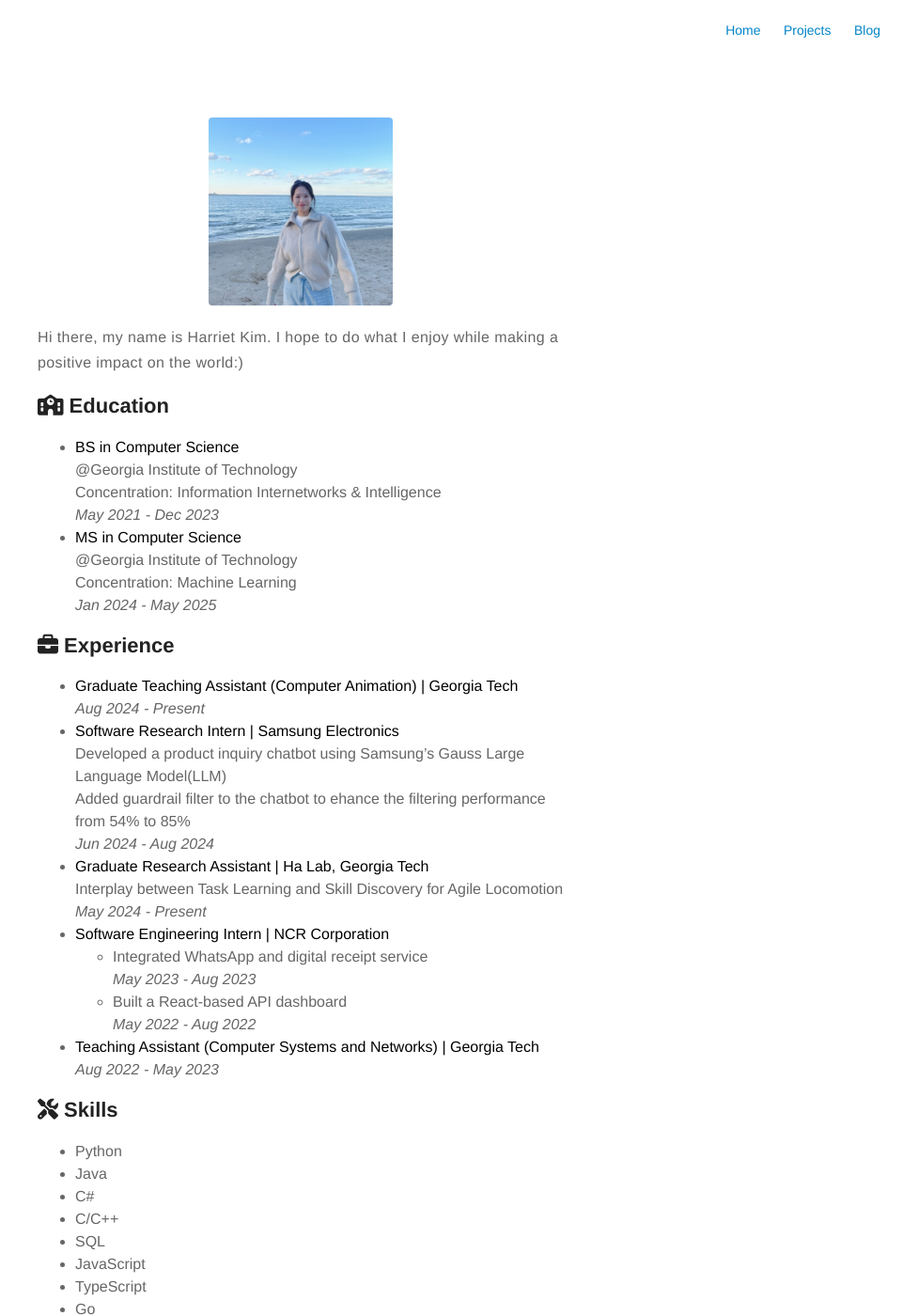
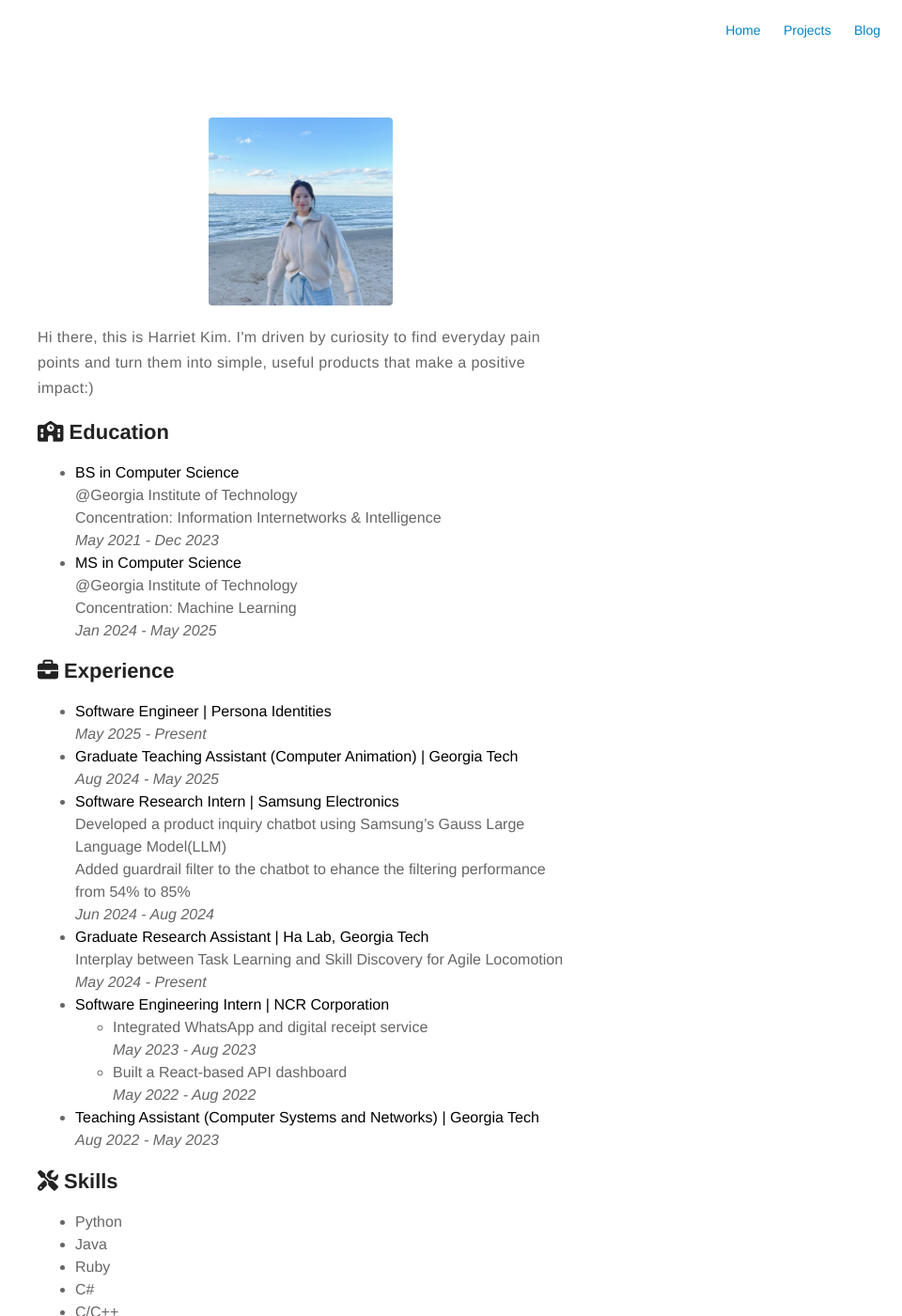
Before and after one commit to harriet99/Personal-Website, a Jekyll site: the page built from about.md, in a window 1280 px wide and 1400 px high. Shown: the whole window at 94% size, without its empty margins (320-1280 px from the left). Built offline with Jekyll 4.4.1, drawn with Linux system fonts in a browser that asks for light colours; nearby versions of some CDN libraries.

Commit message:
update about page

```diff
--- a/about.md
+++ b/about.md
@@ -4,7 +4,7 @@ layout: page
 ---
 ![Profile Image]({% if site.external-image %}{{ site.picture }}{% else %}{{ site.url }}/{{ site.picture }}{% endif %})
 
-<p>Hi there, my name is Harriet Kim. I hope to do what I enjoy while making a positive impact on the world:)</p>
+<p>Hi there, this is Harriet Kim. I'm driven by curiosity to find everyday pain points and turn them into simple, useful products that make a positive impact:)</p>
 
 <h2> <i class="fa-solid fa-school"></i> Education</h2>
 
@@ -27,8 +27,12 @@ layout: page
 
 <ul class="experience-list">
     <li>
+        <strong>Software Engineer | Persona Identities</strong> <br />
+        <em>May 2025 - Present</em>
+    </li>
+    <li>
         <strong>Graduate Teaching Assistant (Computer Animation) | Georgia Tech</strong> <br />
-        <em>Aug 2024 - Present</em>
+        <em>Aug 2024 - May 2025</em>
     </li>
     <li>
         <strong>Software Research Intern | Samsung Electronics</strong> <br>
@@ -66,6 +70,7 @@ layout: page
 <ul class="skill-list">
 	<li>Python</li>
 	<li>Java</li>
+    <li>Ruby</li>
 	<li>C#</li>
 	<li>C/C++</li>
 	<li>SQL</li>
```
Also changed, not shown: other parts of about.md (+1 -0 lines).
